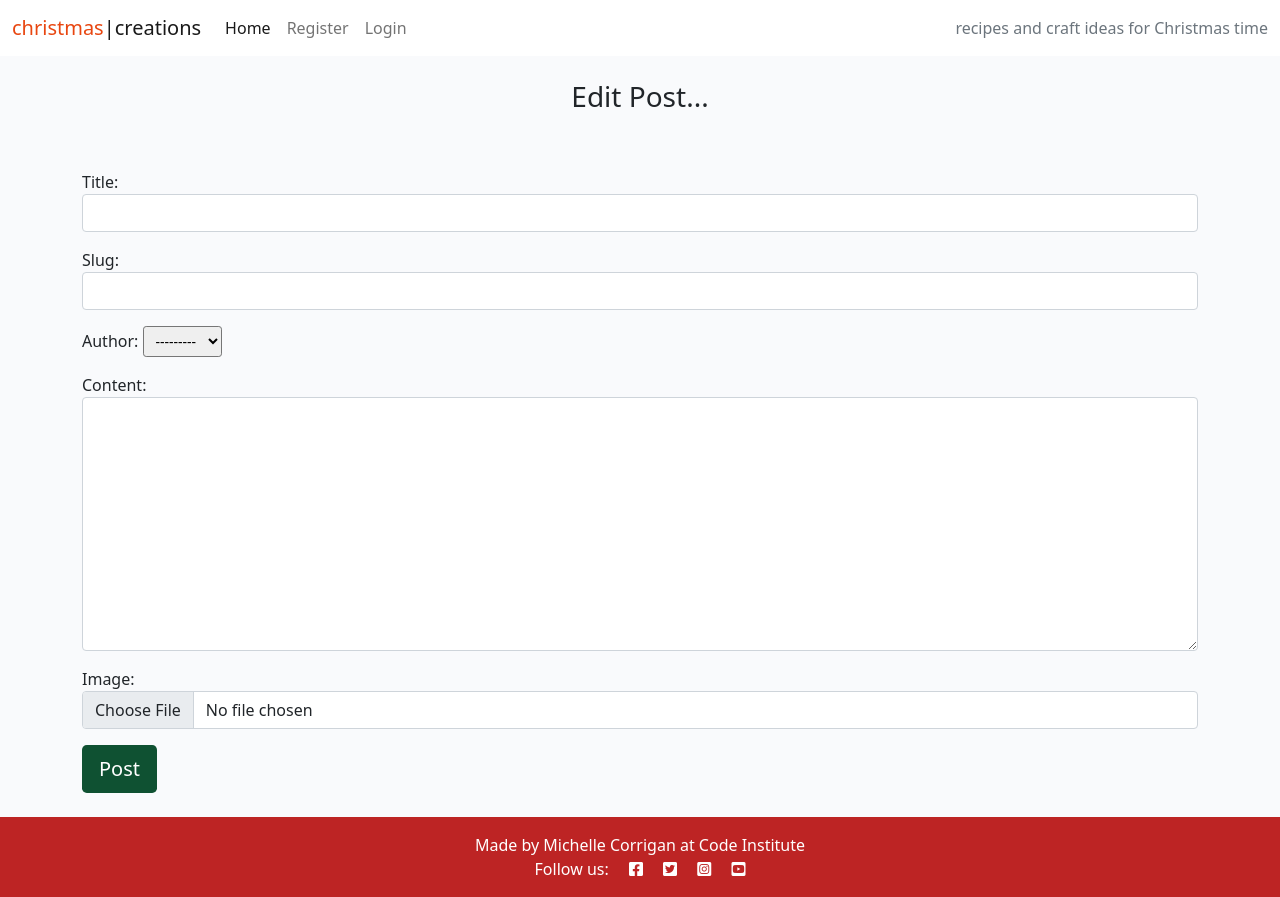
After one commit to MichelleCorrigan/DjangoProject, a Django app: template templates/edit_post.html in a window 1280 px wide. The commit adds this page. Run offline with Django 3.2, Linux system fonts and the light colour scheme; the template is opened without the code that fills it: values that come from a table or form of the project are taken from there, others are empty.

Commit message:
Create edit_post template, view and edit-form

```diff
--- a/blog/forms.py
+++ b/blog/forms.py
@@ -11,11 +11,25 @@ class CommentForm(forms.ModelForm):
 class PostForm(forms.ModelForm):
     class Meta:
         model = Post
-        fields = ('title', 'author', 'content', 'featured_image')
+        fields = ('title', 'slug', 'author', 'content', 'featured_image')
 
         widgets = {
             'title': forms.TextInput(attrs={'class': 'form-control'}),
+            'slug': forms.TextInput(attrs={'class': 'form-control'}),
             'author': forms.Select(attrs={'class': 'form-control-sm'}),
             'content': forms.Textarea(attrs={'class': 'form-control'}),
             'featured_image': forms.FileInput(attrs={'class': 'form-control'}),
         }
+
+class EditForm(forms.ModelForm):
+    class Meta:
+        model = Post
+        fields = ('title', 'content', 'featured_image')
+
+        widgets = {
+            'title': forms.TextInput(attrs={'class': 'form-control'}),
+            # 'slug': forms.TextInput(attrs={'class': 'form-control'}),
+            # 'author': forms.Select(attrs={'class': 'form-control-sm'}),
+            'content': forms.Textarea(attrs={'class': 'form-control'}),
+            'featured_image': forms.FileInput(attrs={'class': 'form-control'}),
+        }
--- a/blog/models.py
+++ b/blog/models.py
@@ -15,7 +15,7 @@ class Post(models.Model):
     featured_image = CloudinaryField('image', default='placeholder')
     excerpt = models.TextField(blank=True)
     created_on = models.DateTimeField(auto_now_add=True)
-    status = models.IntegerField(choices=STATUS, default=0)
+    status = models.IntegerField(choices=STATUS, default=1)
     likes = models.ManyToManyField(User, related_name='blog_likes', blank=True)
 
     class Meta:
--- a/blog/urls.py
+++ b/blog/urls.py
@@ -6,4 +6,5 @@ urlpatterns = [
     path('add_post/', views.AddPost.as_view(), name='add_post'),
     path('<slug:slug>/', views.PostDetail.as_view(), name='post_detail'),
     path('like/<slug:slug>', views.PostLike.as_view(), name='post_like'),
+    path('post/edit/<slug:slug>', views.EditPost.as_view(), name='edit_post'),
 ]
--- /dev/null
+++ b/templates/edit_post.html
@@ -0,0 +1,23 @@
+{% extends "base.html" %}
+
+{% block content %}
+
+<br>
+
+<h3 id="add_post_heading">Edit Post...</h3>
+
+<br><br>
+<div class="container">
+    <div class="form-group">
+        <form method="POST">
+            {% csrf_token %}
+            {{ form.as_p }}
+            <button type="submit" class="btn btn-signup btn-lg">Post</button>
+            <br><br>
+    </div>
+</div>
+
+
+
+
+{% endblock %}
--- a/templates/index.html
+++ b/templates/index.html
@@ -24,7 +24,7 @@
                                 </div>
                             </div>
                             <a href="{% url 'post_detail' post.slug %}" class="post-link">
-                                <h2 class="card-title">{{ post.title }}</h2>
+                                <h2 class="card-title">{{ post.title }} -<small><a href="{% url 'edit_post' post.slug %}">Edit</a></small></h2>
                                 <p class="card-text">{{ post.excerpt }}</p>
                             </a>
                             <hr />
--- a/templates/post_detail.html
+++ b/templates/post_detail.html
@@ -10,7 +10,7 @@
                 <!-- Post title goes in these h1 tags -->
                 <h1 class="post-title">{{ post.title }}</h1>
                 <!-- Post author goes before the | the post's created date goes after -->
-                <p class="post-subtitle">{{ post.author }} | {{ post.created_on }}</p>
+                <p class="post-subtitle">{{ post.author }} | {{ post.created_on }} <small><a href="{% url 'edit_post' post.slug %}">(Edit)</a></small></p>
             </div>
             <div class="d-none d-md-block col-md-6 masthead-image">
                 <!-- The featured image URL goes in the src attribute -->
```
Also changed, not shown: blog/views.py (+9 -2 lines), blog/migrations/0002_alter_post_status.py (added).
